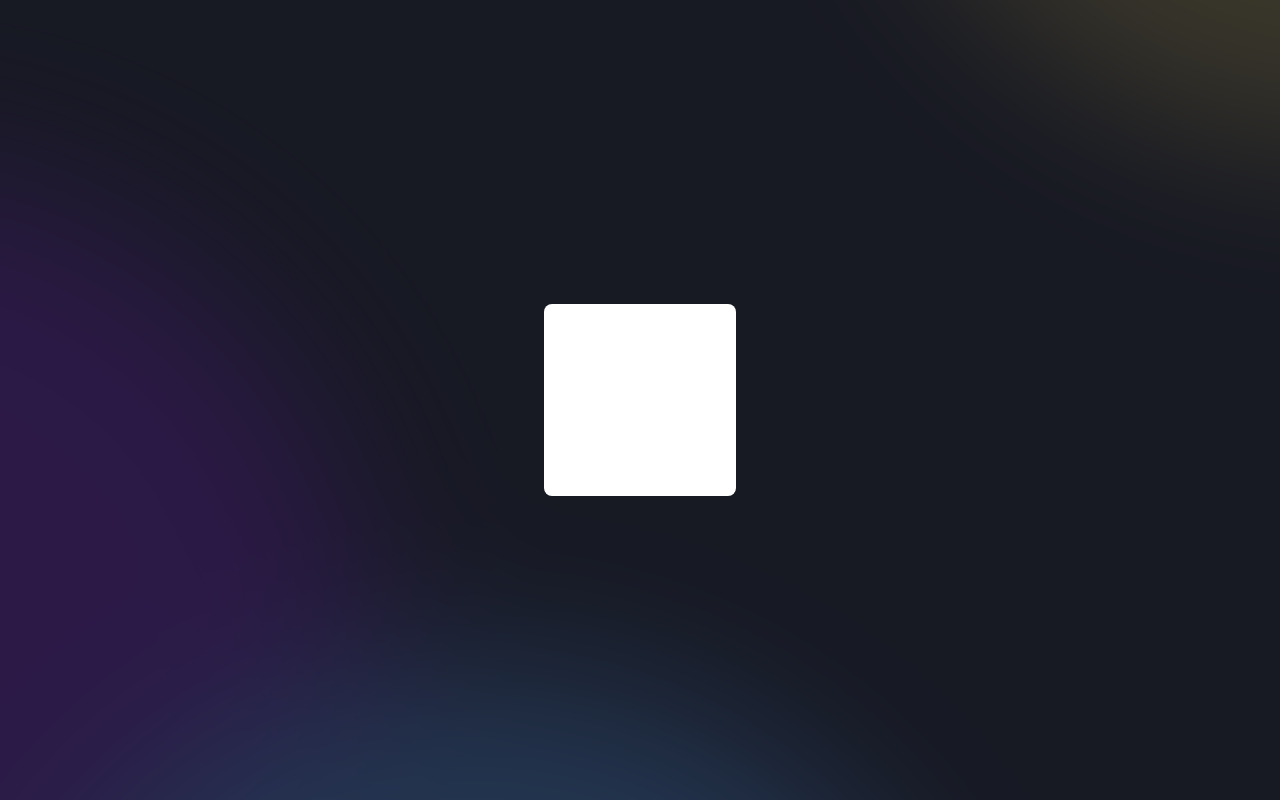
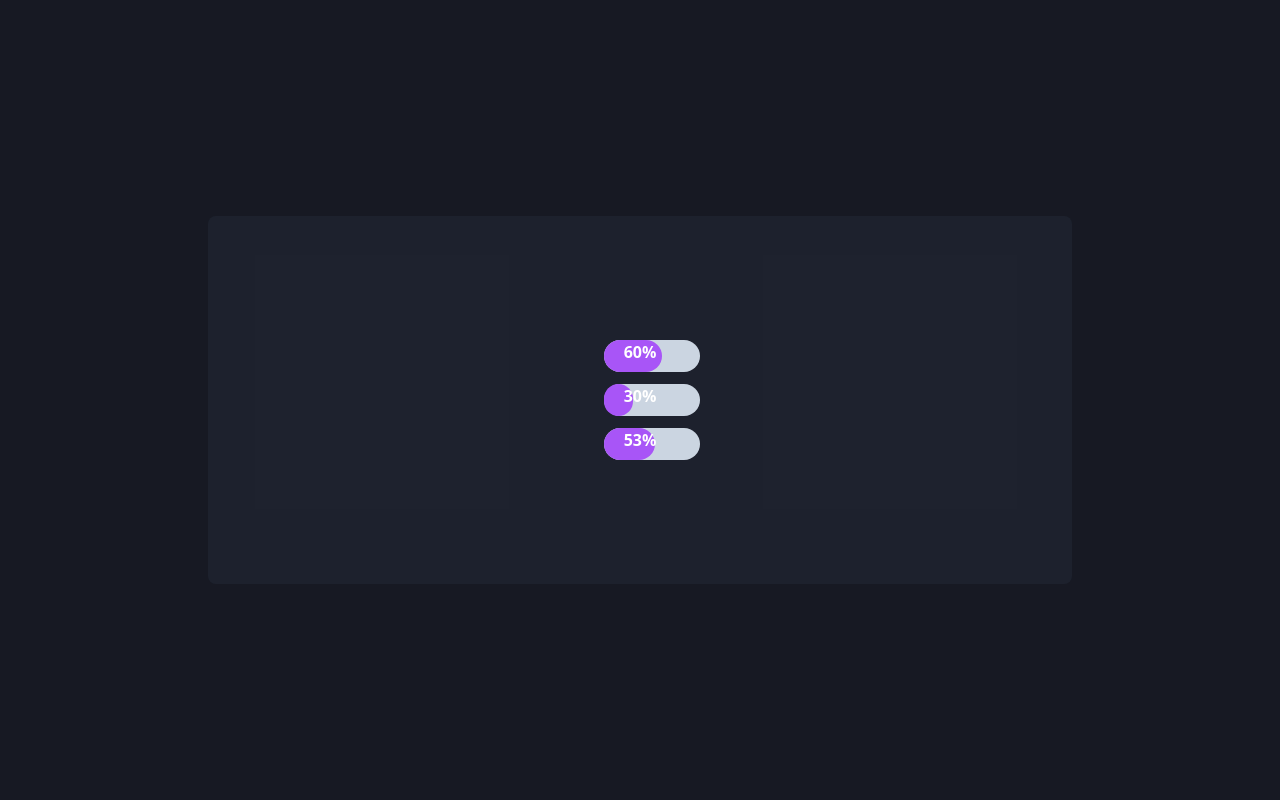
Before and after one commit to SamFisher0208/IGN_Code_Foo10_Sam_Fisher, a Next.js app in the folder PollApp/poll_app/: page / in a window 1280 px wide. Built offline with nearby package versions, Linux system fonts and the light colour scheme.

Commit message:
added a static prog bar

```diff
--- /dev/null
+++ b/PollApp/poll_app/src/components/ProgressBar.js
@@ -0,0 +1,13 @@
+import React from "react";
+
+export default function ProgressBar(props) {
+  const { completed } = props;
+
+  return (
+    <div className="h-8 w-full bg-slate-300 rounded-full m-3">
+      <div style={{ width: `${completed}%`}} className={`h-full bg-purple-500 rounded-full text-right`}>
+        <span className="text-white p-5 font-bold">{`${completed}%`}</span>
+      </div>
+    </div>
+  );
+};
--- a/PollApp/poll_app/src/components/RoundedCard.js
+++ /dev/null
@@ -1,5 +0,0 @@
-import React from "react";
-
-export default function RoundedCard() {
-    return <div className='rounded-lg p-24 bg-white'></div>
-}
--- a/PollApp/poll_app/src/pages/index.js
+++ b/PollApp/poll_app/src/pages/index.js
@@ -1,6 +1,13 @@
 import Head from 'next/head'
-import RoundedCard from '@/components/RoundedCard'
+import ProgressBar from '@/components/ProgressBar'
 //<a href="https://www.flaticon.com/free-icons/good" title="good icons">Good icons created by Freepik - Flaticon</a>
+
+const testData = [
+  { completed: 60 },
+  { completed: 30 },
+  { completed: 53 },
+];
+
 
 export default function Home() {
   return (
@@ -11,9 +18,17 @@ export default function Home() {
         <meta name="viewport" content="width=device-width, initial-scale=1" />
         <link rel="icon" href="/positive-vote.png" />
       </Head>
-      <div className='bg-blurry bg-no-repeat bg-cover bg-midnight'>
-        <div className='flex justify-center min-h-screen items-center  border-white'>
-          <RoundedCard></RoundedCard>
+      <div className='bg-midnight'>
+        <div className='flex justify-center min-h-screen items-center'>
+          <div className='rounded-lg px-96 py-28 bg-midnight-md/30 flex flex-col basis-2/3'>
+            <div>
+              {testData.map((item, idx) => (
+                <ProgressBar key={idx} completed={item.completed} />
+              ))}
+            </div>
+          </div>
+
+
         </div>
       </div>
     </>
--- a/PollApp/poll_app/tailwind.config.js
+++ b/PollApp/poll_app/tailwind.config.js
@@ -11,10 +11,15 @@ module.exports = {
   theme: {
     extend: {
       colors: {
-        'midnight': '#171923'
+        'midnight': '#171923',
+        'midnight-light': '#0042da',
+        'midnight-md': '#2D3748'
+
       },
       backgroundImage: {
-        'blurry': "url('/bbblurry.svg')"
+        'blurry': "url('/bbblurry.svg')",
+        'blurry-sm': "url('/bbblurry_sm.svg')",
+        'blurry-2': "url('/bbblurry_two.svg')"
       }
     },
 
```
Also changed, not shown: PollApp/poll_app/public/bbblurry_two.svg (added).
